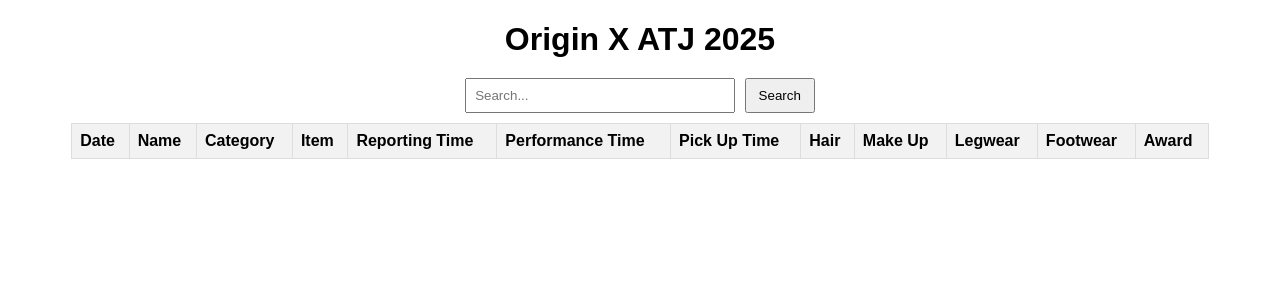
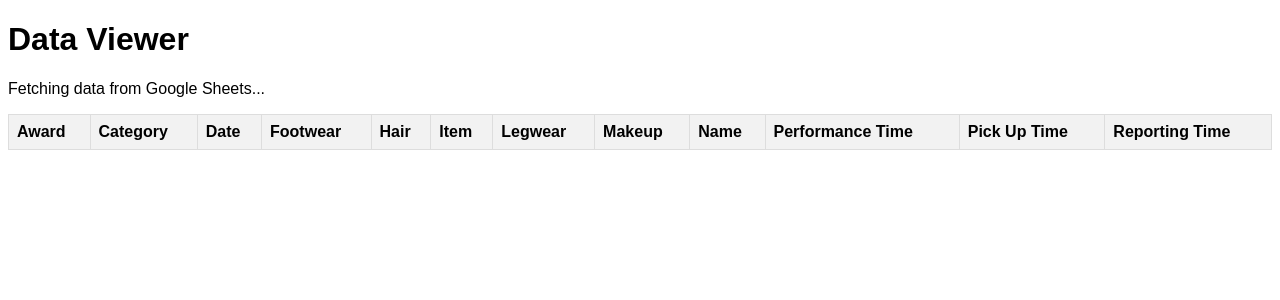
Before and after one commit to TeddyATJ/Origin-X-ATJ-2025, a Flask app: page / in a window 1280 px wide. Shown: the top 300 px of the page. Run offline with Flask 3, Linux system fonts and the light colour scheme; data that the repository does not hold is empty.

Commit message:
Fix favicon 404 & NaN issues

```diff
--- a/templates/index.html
+++ b/templates/index.html
@@ -3,50 +3,52 @@
 <head>
     <meta charset="UTF-8">
     <meta name="viewport" content="width=device-width, initial-scale=1.0">
-    <title>Origin X ATJ 2025</title>
+    <title>Data Viewer</title>
 
-    <!-- Load jQuery -->
+    <!-- ✅ Favicon Fix -->
+    <link rel="icon" type="image/x-icon" href="{{ url_for('static', filename='favicon.ico') }}">
+
+    <!-- ✅ jQuery for fetching data -->
     <script src="https://code.jquery.com/jquery-3.6.0.min.js"></script>
 
     <style>
-        body { font-family: Arial, sans-serif; text-align: center; }
-        h1 { margin-bottom: 20px; }
-        .search-container { margin-bottom: 10px; }
-        input[type="text"] { padding: 8px; width: 250px; }
-        button { padding: 8px 12px; margin-left: 5px; cursor: pointer; }
-        table { width: 90%; margin: auto; border-collapse: collapse; }
-        th, td { border: 1px solid #ddd; padding: 8px; text-align: left; }
-        th { background-color: #f2f2f2; }
-        .hidden { display: none; position: absolute; background: white; border: 1px solid #ddd; width: 250px; max-height: 150px; overflow-y: auto; }
-        .hidden div { padding: 8px; cursor: pointer; }
-        .hidden div:hover { background: #f2f2f2; }
+        body {
+            font-family: Arial, sans-serif;
+        }
+        table {
+            width: 100%;
+            border-collapse: collapse;
+        }
+        th, td {
+            border: 1px solid #ddd;
+            padding: 8px;
+            text-align: left;
+        }
+        th {
+            background-color: #f2f2f2;
+        }
     </style>
 </head>
 <body>
 
-    <h1>Origin X ATJ 2025</h1>
+    <h1>Data Viewer</h1>
+    <p>Fetching data from Google Sheets...</p>
 
-    <div class="search-container">
-        <input type="text" id="search" placeholder="Search...">
-        <button onclick="performSearch()">Search</button>
-        <div id="search-results" class="hidden"></div>
-    </div>
-
-    <table id="schedule">
+    <table id="data-table">
         <thead>
             <tr>
+                <th>Award</th>
+                <th>Category</th>
                 <th>Date</th>
+                <th>Footwear</th>
+                <th>Hair</th>
+                <th>Item</th>
+                <th>Legwear</th>
+                <th>Makeup</th>
                 <th>Name</th>
-                <th>Category</th>
-                <th>Item</th>
-                <th>Reporting Time</th>
                 <th>Performance Time</th>
                 <th>Pick Up Time</th>
-                <th>Hair</th>
-                <th>Make Up</th>
-                <th>Legwear</th>
-                <th>Footwear</th>
-                <th>Award</th>
+                <th>Reporting Time</th>
             </tr>
         </thead>
         <tbody>
@@ -55,92 +57,53 @@
     </table>
 
     <script>
-        let data = [];
-
-        // Fetch Data from Flask Backend
-        function fetchData() {
+        $(document).ready(function() {
             console.log("📡 Fetching data from /data...");
 
-            $.getJSON('/data')
-            .done(function(response) {
-                console.log("✅ Data received:", response);
-                data = response;
-                displayTable(data);
-            })
-            .fail(function(jqXHR, textStatus, errorThrown) {
-                console.error("❌ Error fetching data:", textStatus, errorThrown);
-                console.error("Server response:", jqXHR.responseText);
-                alert("Error loading data. Check console for details.");
-            });
+            $.getJSON("/data", function(data) {
+                console.log("✅ Data received:", data);
+
+                // Check if the response contains an error
+                if (data.error) {
+                    console.error("❌ Error fetching data:", data.error);
+                    alert("Error loading data: " + data.error);
+                    return;
                 }
 
-        // Display Data in Table
-        function displayTable(data) {
-            let tbody = $("#schedule tbody");
-            tbody.empty();
+                var tableBody = $("#data-table tbody");
+                tableBody.empty(); // Clear existing data
 
-            if (data.length === 0) {
-                console.warn("No data to display.");
+                data.forEach(function(row) {
+                    var newRow = "<tr>";
+                    newRow += "<td>" + (row.Award || "N/A") + "</td>";
+                    newRow += "<td>" + (row.Category || "N/A") + "</td>";
+                    newRow += "<td>" + (row.Date || "N/A") + "</td>";
+                    newRow += "<td>" + (row.Footwear || "N/A") + "</td>";
+                    newRow += "<td>" + (row.Hair || "N/A") + "</td>";
+                    newRow += "<td>" + (row.Item || "N/A") + "</td>";
+                    newRow += "<td>" + (row.Legwear || "N/A") + "</td>";
+
+                    // Make "Makeup" a clickable link if it contains a URL
+                    if (row["Make up"] && row["Make up"].startsWith("http")) {
+                        newRow += '<td><a href="' + row["Make up"] + '" target="_blank">Makeup Link</a></td>';
+                    } else {
+                        newRow += "<td>" + (row["Make up"] || "N/A") + "</td>";
                     }
 
-            data.forEach((row, index) => {
-                console.log(`Row ${index + 1}:`, row); // Debugging log for each row
+                    newRow += "<td>" + (row.Name || "N/A") + "</td>";
+                    newRow += "<td>" + (row["Performance Time"] || "N/A") + "</td>";
+                    newRow += "<td>" + (row["Pick Up Time"] || "N/A") + "</td>";
+                    newRow += "<td>" + (row["Reporting Time"] || "N/A") + "</td>";
+                    newRow += "</tr>";
 
-                let makeUpValue = row['Make up'] ? row['Make up'].trim() : "";
-                console.log(`Make Up Value (Row ${index + 1}):`, makeUpValue); // Log make up column
-
-                let makeUpLink = (makeUpValue.startsWith("http"))
-                    ? `<a href="${makeUpValue}" target="_blank">Watch Video</a>`
-                    : makeUpValue;
-
-                let rowHTML = `
-                    <tr>
-                        <td>${row.Date || ""}</td>
-                        <td>${row.Name || ""}</td>
-                        <td>${row.Category || ""}</td>
-                        <td>${row.Item || ""}</td>
-                        <td>${row['Reporting Time'] || ""}</td>
-                        <td>${row['Performance Time'] || ""}</td>
-                        <td>${row['Pick Up Time'] || ""}</td>
-                        <td>${row.Hair || ""}</td>
-                        <td>${makeUpLink}</td>
-                        <td>${row.Legwear || ""}</td>
-                        <td>${row.Footwear || ""}</td>
-                        <td>${row.Award || ""}</td>
-                    </tr>
-                `;
-                tbody.append(rowHTML);
+                    tableBody.append(newRow);
                 });
 
-            console.log("Rows inserted into table:", $("#schedule tbody tr").length);
-        }
-
-        // Live Search Functionality
-        $("#search").on("input", function() {
-            let query = $(this).val().toLowerCase();
-            let results = data.filter(row =>
-                Object.values(row).some(value => value.toLowerCase().includes(query))
-            );
-            displayTable(results);
+            }).fail(function(jqXHR, textStatus, errorThrown) {
+                console.error("❌ Error fetching data:", textStatus, errorThrown);
+                alert("Failed to load data. Please try again later.");
             });
-
-        // Hide search results when clicking outside
-        $(document).click(function(event) {
-            if (!$(event.target).closest(".search-container").length) {
-                $("#search-results").hide();
-            }
         });
-
-        // Perform search when search button is clicked
-        function performSearch() {
-            let query = $("#search").val().toLowerCase();
-            let results = data.filter(row =>
-                Object.values(row).some(value => value.toLowerCase().includes(query))
-            );
-            displayTable(results);
-        }
-
-        fetchData(); // Load Data on Page Load
     </script>
 
 </body>
```
Lines whose indentation alone changed are shown as unchanged.
